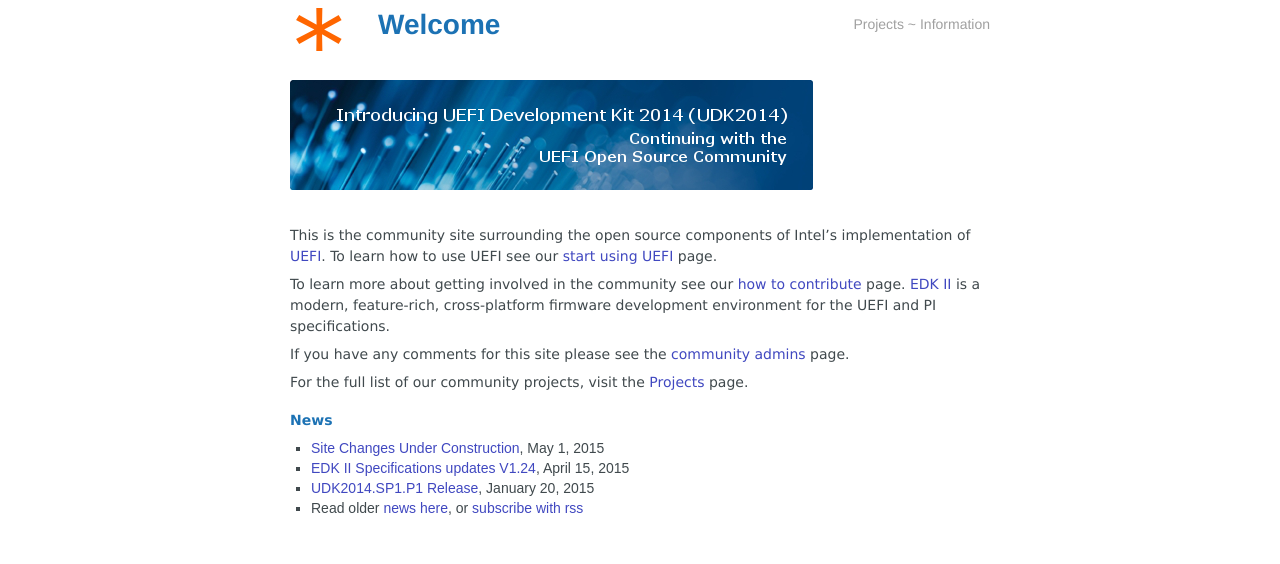
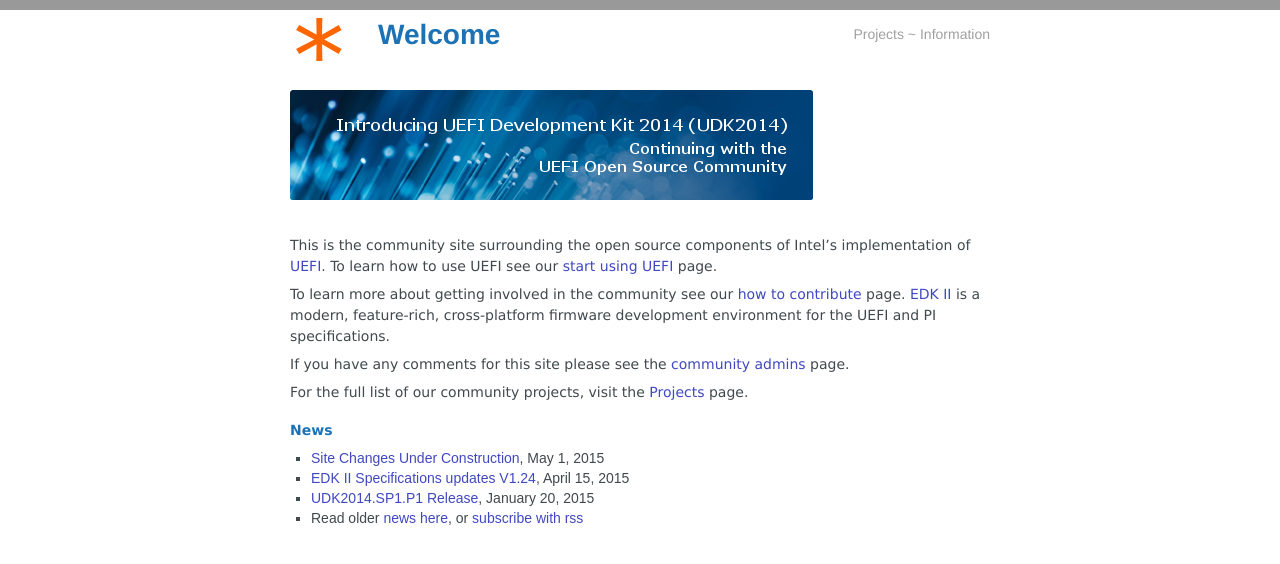
Before and after one commit to tianocore/tianocore.github.io, a Jekyll site: the page built from index.md, in a window 1280 px wide. Shown: the top 564 px of the page. Built offline with Jekyll 4.4.1, drawn with Linux system fonts in a browser that asks for light colours; nearby versions of some CDN libraries.

Commit message:
Change from The New Group

```diff
--- a/css/main.css
+++ b/css/main.css
@@ -1,3 +1,8 @@
+
+body {
+    border-top: 10px solid #999999;
+}
+
 #mainbody {
     margin-left: auto;
     margin-right: auto;
```
